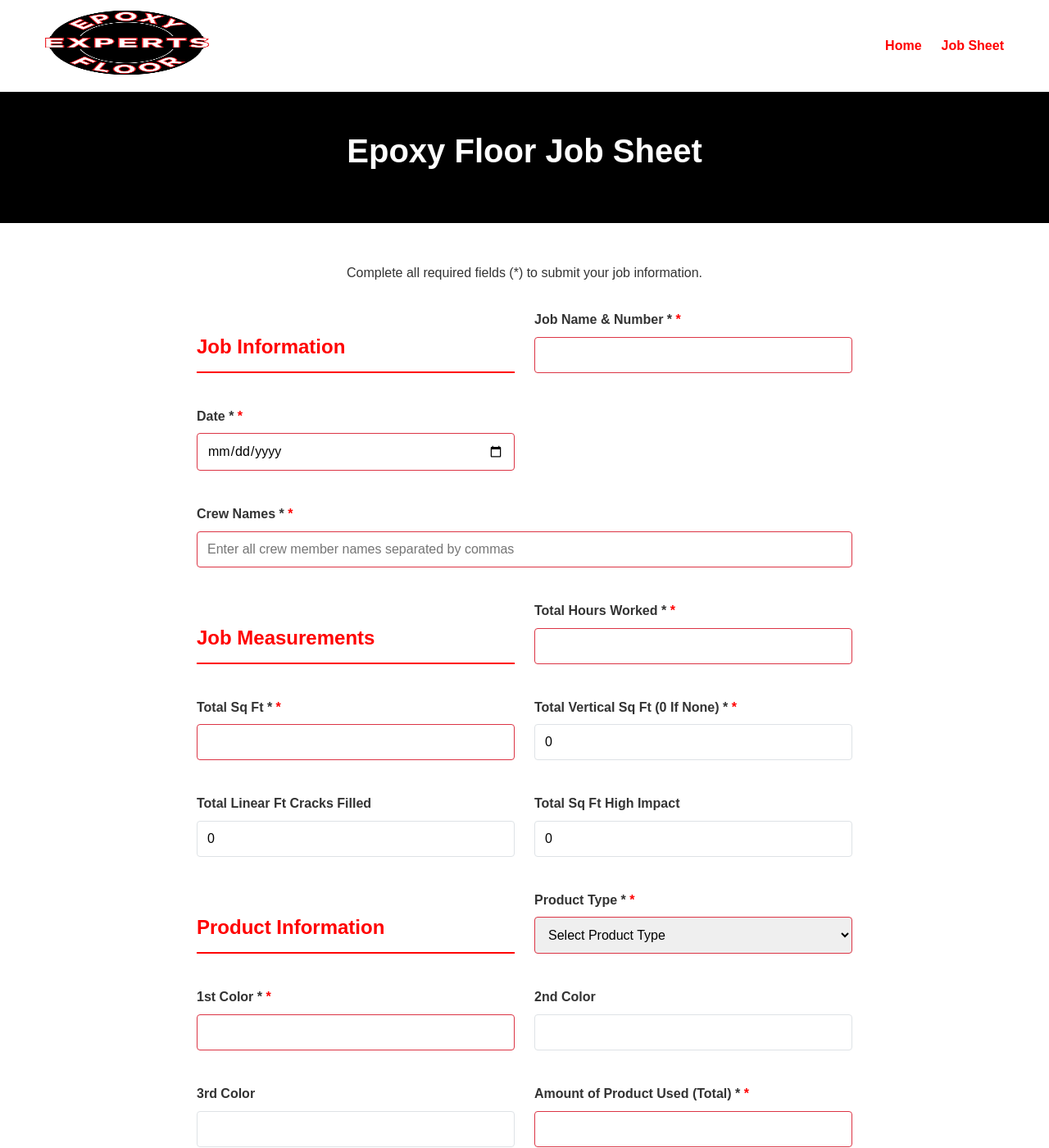
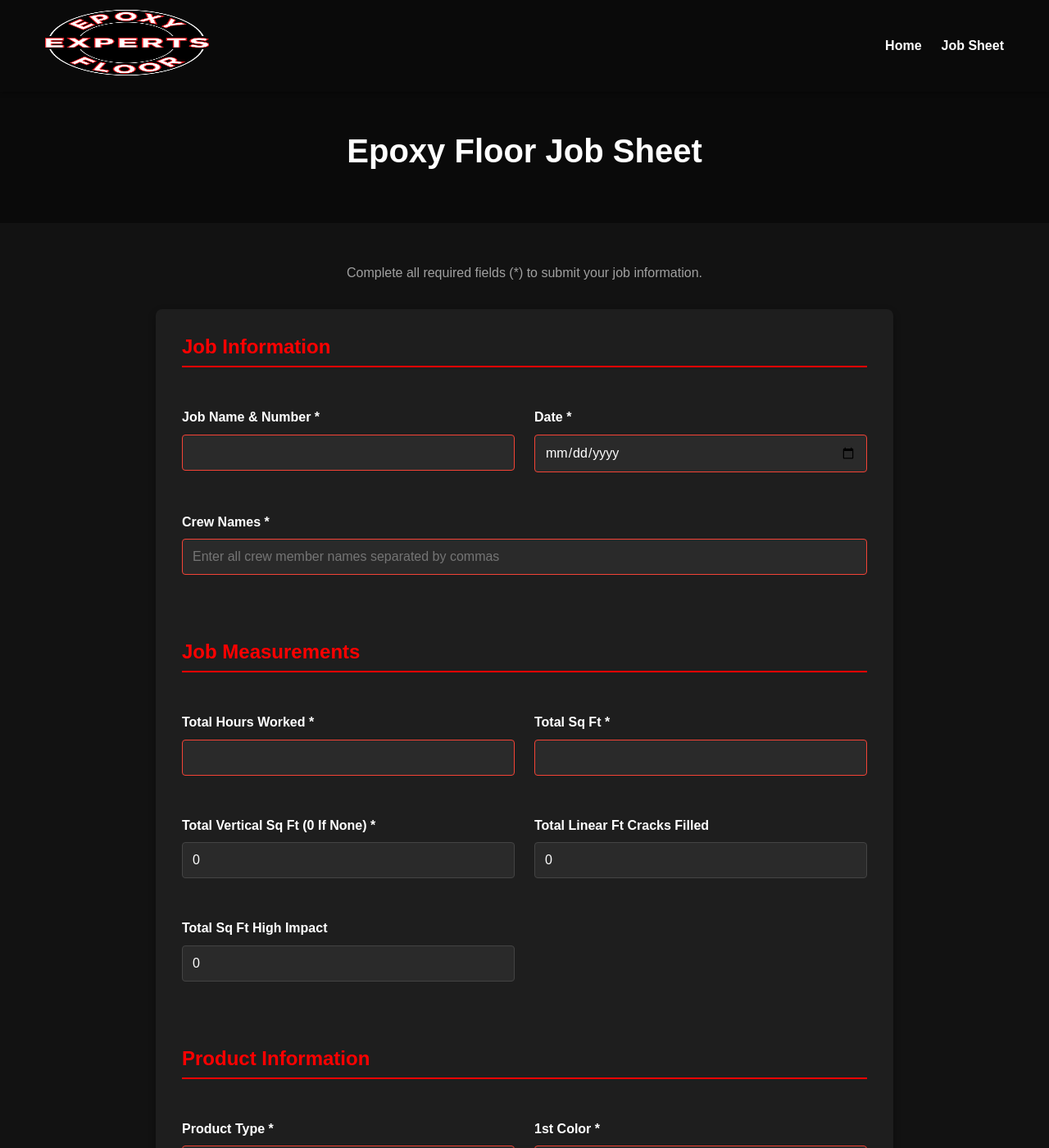
Before and after one commit to tim-amredev/epoxy-job-sheets, a Jekyll site: the page built from job-form.html, in a window 1280 px wide and 1400 px high. Shown: the whole window at 82% size. Built offline with Jekyll 4.4.1, drawn with Linux system fonts in a browser that asks for light colours.

Commit message:
Update main.css

```diff
--- a/assets/css/main.css
+++ b/assets/css/main.css
@@ -1,15 +1,21 @@
 /* Base Styles */
 :root {
-  --primary-color: #ff0000; /* Changed to red to match logo */
+  --primary-color: #ff0000; /* Red from logo */
   --secondary-color: #cc0000; /* Darker red */
-  --accent-color: #000000; /* Black from logo */
-  --text-color: #333;
-  --light-text: #fff;
-  --light-bg: #f8f9fa;
-  --dark-bg: #000000; /* Changed to black to match logo */
-  --border-color: #dee2e6;
-  --success-color: #28a745;
-  --error-color: #dc3545;
+  --accent-color: #ff3333; /* Lighter red */
+  --text-color: #e0e0e0; /* Light text for dark backgrounds */
+  --text-muted: #a0a0a0; /* Muted text color */
+  --light-text: #ffffff; /* White text */
+  --dark-bg: #121212; /* Very dark background */
+  --card-bg: #1e1e1e; /* Slightly lighter than main background */
+  --header-bg: #0a0a0a; /* Very dark header */
+  --border-color: #333333; /* Dark borders */
+  --input-bg: #2a2a2a; /* Dark input background */
+  --input-border: #444444; /* Input border color */
+  --success-color: #4caf50; /* Green */
+  --error-color: #f44336; /* Red */
+  --section-bg: #1a1a1a; /* Section background */
+  --hover-bg: #333333; /* Hover background */
 }
 
 * {
@@ -22,7 +28,7 @@ body {
   font-family: "Arial", sans-serif;
   line-height: 1.6;
   color: var(--text-color);
-  background-color: #fff;
+  background-color: var(--dark-bg);
 }
 
 .container {
@@ -33,13 +39,13 @@ body {
 }
 
 a {
-  color: var(--primary-color);
+  color: var(--accent-color);
   text-decoration: none;
   transition: color 0.3s ease;
 }
 
 a:hover {
-  color: var(--secondary-color);
+  color: var(--primary-color);
 }
 
 img {
@@ -56,6 +62,7 @@ h5,
 h6 {
   margin-bottom: 1rem;
   line-height: 1.2;
+  color: var(--light-text);
 }
 
 h1 {
@@ -97,19 +104,20 @@ p {
 }
 
 .btn-secondary {
-  background-color: var(--accent-color);
+  background-color: var(--card-bg);
   color: var(--light-text);
+  border: 1px solid var(--border-color);
 }
 
 .btn-secondary:hover {
-  background-color: #138496;
+  background-color: var(--hover-bg);
   color: var(--light-text);
 }
 
 /* Header */
 .site-header {
-  background-color: #fff;
-  box-shadow: 0 2px 5px rgba(0, 0, 0, 0.1);
+  background-color: var(--header-bg);
+  box-shadow: 0 2px 5px rgba(0, 0, 0, 0.3);
   padding: 0.75rem 0;
   position: sticky;
   top: 0;
@@ -123,8 +131,8 @@ p {
 }
 
 .logo img {
-  max-height: 80px; /* Increased height for better visibility */
-  background-color: transparent; /* Ensure transparent background */
+  max-height: 80px;
+  background-color: transparent;
 }
 
 .main-nav {
@@ -143,6 +151,11 @@ p {
 
 .nav-links a {
   font-weight: 600;
+  color: var(--light-text);
+}
+
+.nav-links a:hover {
+  color: var(--accent-color);
 }
 
 .menu-toggle {
@@ -157,13 +170,13 @@ p {
   width: 25px;
   height: 3px;
   margin: 5px auto;
-  background-color: var(--text-color);
+  background-color: var(--light-text);
   transition: all 0.3s ease;
 }
 
 /* Hero Section */
 .hero {
-  background-color: var(--dark-bg);
+  background-color: var(--header-bg);
   color: var(--light-text);
   padding: 5rem 0;
   text-align: center;
@@ -177,12 +190,13 @@ p {
 .hero p {
   font-size: 1.25rem;
   margin-bottom: 2rem;
+  color: var(--text-muted);
 }
 
 /* Services Section */
 .services {
   padding: 5rem 0;
-  background-color: var(--light-bg);
+  background-color: var(--dark-bg);
 }
 
 .services h2 {
@@ -197,11 +211,11 @@ p {
 }
 
 .service-card {
-  background-color: #fff;
+  background-color: var(--card-bg);
   border-radius: 8px;
   padding: 2rem;
   text-align: center;
-  box-shadow: 0 4px 6px rgba(0, 0, 0, 0.1);
+  box-shadow: 0 4px 6px rgba(0, 0, 0, 0.3);
   transition: transform 0.3s ease;
 }
 
@@ -217,7 +231,7 @@ p {
 
 /* CTA Section */
 .cta {
-  background-color: var(--dark-bg);
+  background-color: var(--header-bg);
   color: var(--light-text);
   padding: 4rem 0;
   text-align: center;
@@ -230,12 +244,13 @@ p {
 .cta p {
   margin-bottom: 2rem;
   font-size: 1.1rem;
+  color: var(--text-muted);
 }
 
 /* Footer */
 .site-footer {
-  background-color: var(--dark-bg);
-  color: var(--light-text);
+  background-color: var(--header-bg);
+  color: var(--text-color);
   padding: 3rem 0 1rem;
 }
 
@@ -286,7 +301,7 @@ p {
 
 /* Page Header */
 .page-header {
-  background-color: var(--dark-bg);
+  background-color: var(--header-bg);
   color: var(--light-text);
   padding: 3rem 0;
   text-align: center;
@@ -301,19 +316,24 @@ p {
   text-align: center;
   max-width: 800px;
   margin: 0 auto 2rem;
+  color: var(--text-muted);
 }
 
 .job-form,
 .contact-form form {
-  max-width: 800px;
+  max-width: 900px;
   margin: 0 auto;
   display: grid;
   grid-template-columns: repeat(2, 1fr);
   gap: 1.5rem;
+  background-color: var(--card-bg);
+  padding: 2rem;
+  border-radius: 8px;
+  box-shadow: 0 4px 10px rgba(0, 0, 0, 0.3);
 }
 
 .form-group {
-  margin-bottom: 1rem;
+  margin-bottom: 1.5rem;
 }
 
 .form-group.full-width {
@@ -324,6 +344,18 @@ label {
   display: block;
   margin-bottom: 0.5rem;
   font-weight: 600;
+  color: var(--light-text);
+}
+
+/* Remove the default asterisk styling */
+label::after {
+  content: "";
+}
+
+/* Add red asterisk only to required fields */
+label.required::after {
+  content: " *";
+  color: var(--primary-color);
 }
 
 input,
@@ -331,10 +363,21 @@ select,
 textarea {
   width: 100%;
   padding: 0.75rem;
-  border: 1px solid var(--border-color);
+  border: 1px solid var(--input-border);
   border-radius: 4px;
   font-family: inherit;
   font-size: 1rem;
+  background-color: var(--input-bg);
+  color: var(--light-text);
+  transition: border-color 0.3s ease, box-shadow 0.3s ease;
+}
+
+input:focus,
+select:focus,
+textarea:focus {
+  outline: none;
+  border-color: var(--primary-color);
+  box-shadow: 0 0 0 2px rgba(255, 0, 0, 0.2);
 }
 
 textarea {
@@ -344,9 +387,10 @@ textarea {
 /* Form Section Headers */
 .form-section-header {
   margin-top: 2rem;
-  margin-bottom: 1rem;
+  margin-bottom: 1.5rem;
   border-bottom: 2px solid var(--primary-color);
   padding-bottom: 0.5rem;
+  grid-column: span 2;
 }
 
 .form-section-header h2 {
@@ -355,11 +399,16 @@ textarea {
   margin-bottom: 0;
 }
 
+/* First section header doesn't need top margin */
+.form-section-header:first-of-type {
+  margin-top: 0;
+}
+
 /* Form Help Text */
 .form-help-text {
   font-size: 0.875rem;
-  color: #666;
-  margin-top: -0.5rem;
+  color: var(--text-muted);
+  margin-top: 0.25rem;
   margin-bottom: 0.5rem;
 }
 
@@ -367,41 +416,22 @@ textarea {
 input[type="file"] {
   padding: 0.5rem 0;
   border: none;
+  background-color: transparent;
 }
 
 input[type="file"]::file-selector-button {
   padding: 0.5rem 1rem;
   border-radius: 4px;
-  background-color: #f1f1f1;
-  border: 1px solid #ddd;
+  background-color: var(--card-bg);
+  border: 1px solid var(--input-border);
+  color: var(--light-text);
   cursor: pointer;
   margin-right: 1rem;
   transition: background-color 0.3s;
 }
 
 input[type="file"]::file-selector-button:hover {
-  background-color: #e1e1e1;
-}
-
-/* Required Field Indicator */
-label[for]:after {
-  content: "";
-}
-
-label[for*="job-name"]:after,
-label[for*="job-date"]:after,
-label[for*="crew-names"]:after,
-label[for*="total-hours"]:after,
-label[for*="total-sq-ft"]:after,
-label[for*="vertical-sq-ft"]:after,
-label[for*="product-type"]:after,
-label[for*="first-color"]:after,
-label[for*="product-amount"]:after,
-label[for*="before-pictures"]:after,
-label[for*="progress-pictures"]:after,
-label[for*="completion-pictures"]:after {
-  content: " *";
-  color: var(--primary-color);
+  background-color: var(--hover-bg);
 }
 
 /* Form Validation Styling */
@@ -420,6 +450,10 @@ textarea:invalid {
   max-width: 600px;
   margin: 0 auto;
   text-align: center;
+  background-color: var(--card-bg);
+  padding: 3rem;
+  border-radius: 8px;
+  box-shadow: 0 4px 10px rgba(0, 0, 0, 0.3);
 }
 
 .thank-you-content i {
@@ -434,6 +468,7 @@ textarea:invalid {
 
 .thank-you-content p {
   margin-bottom: 2rem;
+  color: var(--text-muted);
 }
 
 /* Thank You Page Styles */
@@ -527,11 +562,11 @@ textarea:invalid {
     top: 80px;
     left: 0;
     width: 100%;
-    background-color: #fff;
+    background-color: var(--header-bg);
     flex-direction: column;
     align-items: center;
     padding: 2rem 0;
-    box-shadow: 0 5px 5px rgba(0, 0, 0, 0.1);
+    box-shadow: 0 5px 5px rgba(0, 0, 0, 0.3);
     transform: translateY(-150%);
     transition: transform 0.3s ease;
   }
@@ -547,6 +582,7 @@ textarea:invalid {
   .job-form,
   .contact-form form {
     grid-template-columns: 1fr;
+    padding: 1.5rem;
   }
 
   .form-group.full-width {
@@ -569,18 +605,3 @@ textarea:invalid {
     font-size: 2.5rem;
   }
 }
-
-/* Responsive Form Adjustments */
-@media (max-width: 768px) {
-  .job-form {
-    grid-template-columns: 1fr;
-  }
-
-  .form-group.full-width {
-    grid-column: 1;
-  }
-
-  input[type="file"] {
-    width: 100%;
-  }
-}
```
